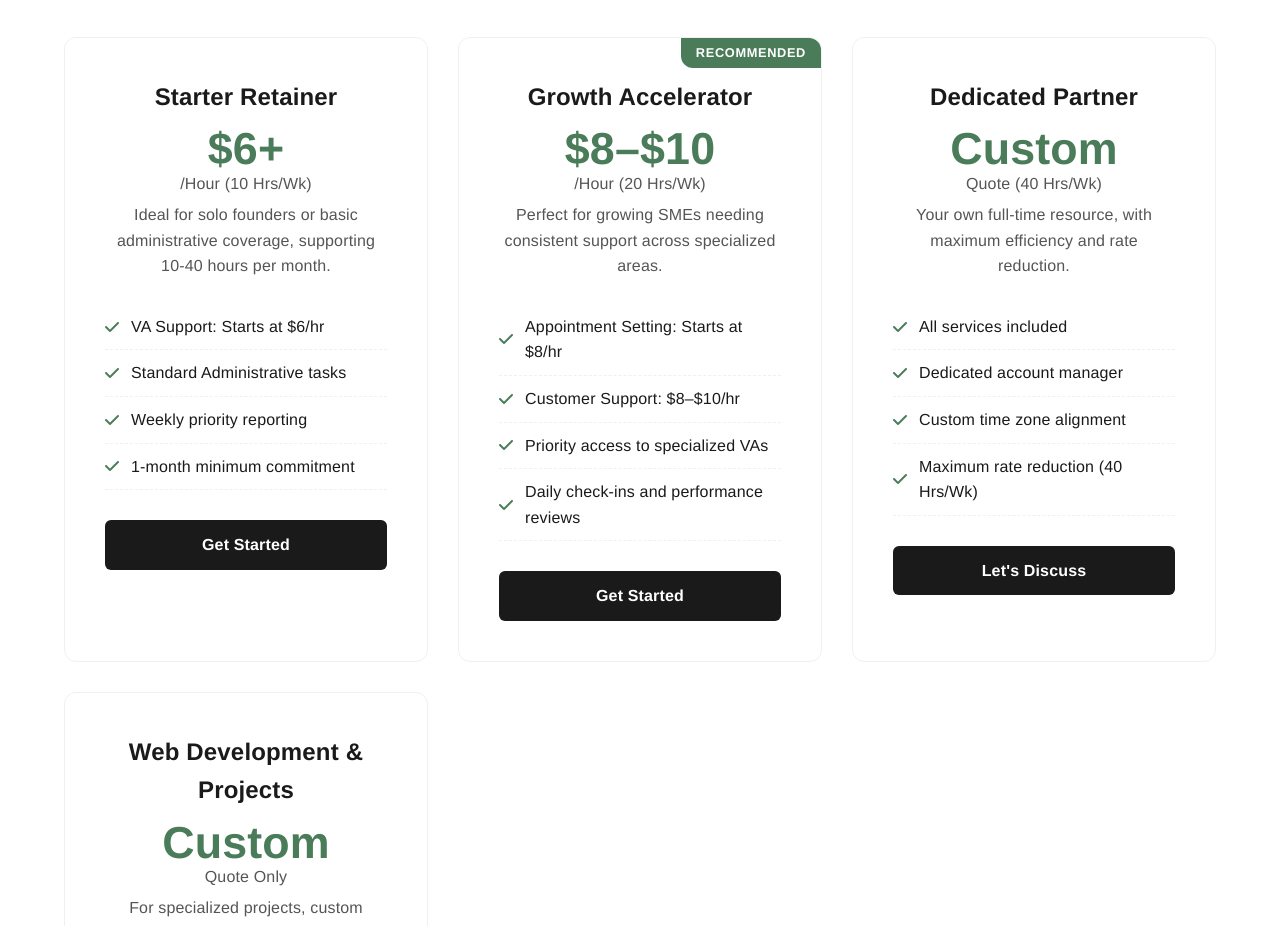
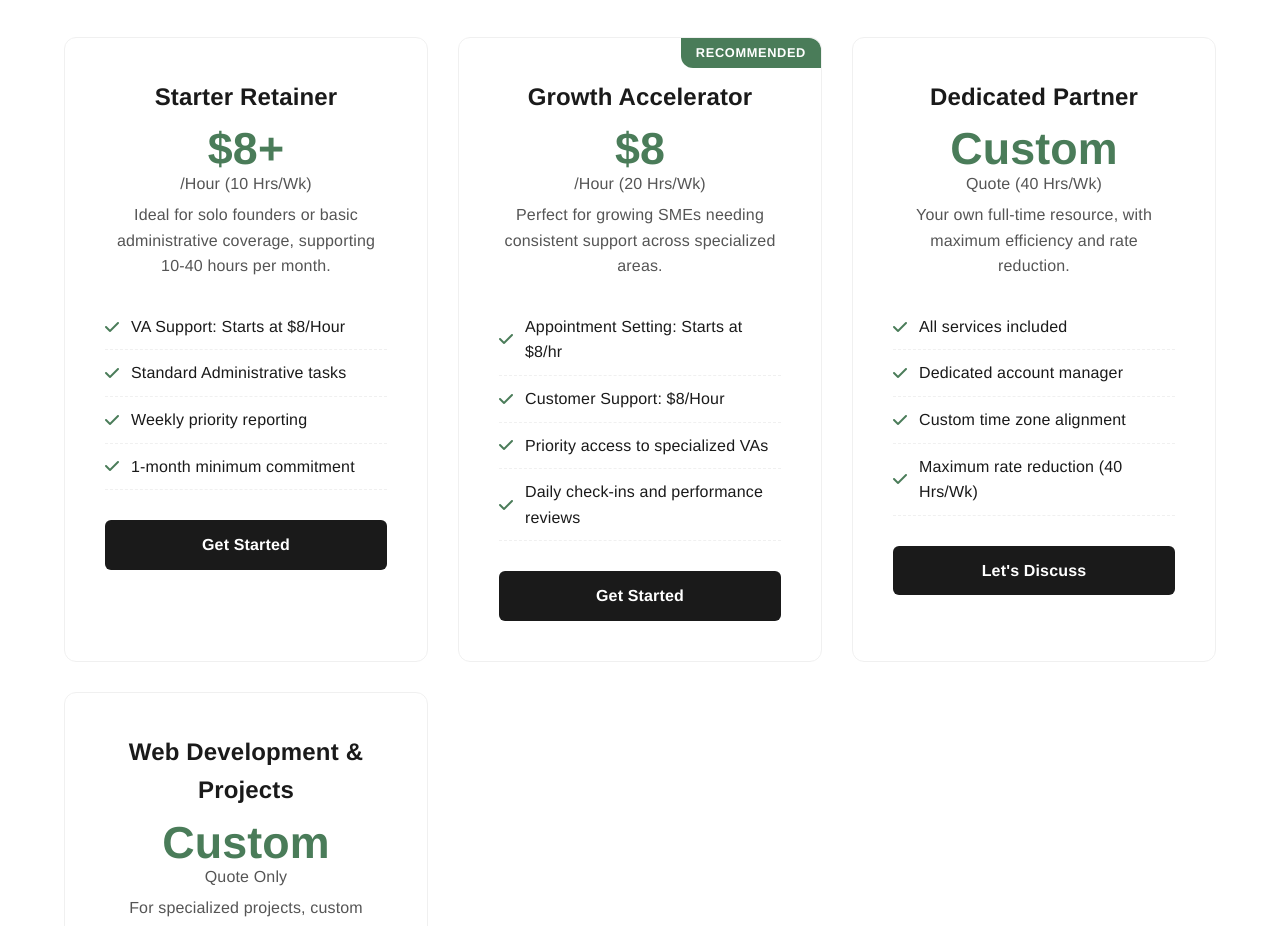
Before and after one commit to CrbyPatyy/SaniSolutions, a website: page index.html in a window 1280 px wide. Shown: the part 3400-4326 px from the top of the page. Drawn offline with nearby package versions, Linux system fonts and the light colour scheme.

Commit message:
Update index.html

```diff
--- a/index.html
+++ b/index.html
@@ -207,10 +207,10 @@
         <!-- Starter Retainer -->
         <div class="pricing-card">
             <div class="pricing-name">Starter Retainer</div>
-            <div class="pricing-price">$6+<span class="price-period">/Hour (10 Hrs/Wk)</span></div>
+            <div class="pricing-price">$8+<span class="price-period">/Hour (10 Hrs/Wk)</span></div>
             <div class="pricing-tagline">Ideal for solo founders or basic administrative coverage, supporting 10-40 hours per month.</div>
             <ul class="pricing-features">
-                <li><i class="fas fa-check"></i> VA Support: Starts at $6/hr</li>
+                <li><i class="fas fa-check"></i> VA Support: Starts at $8/Hour</li>
                 <li><i class="fas fa-check"></i> Standard Administrative tasks</li>
                 <li><i class="fas fa-check"></i> Weekly priority reporting</li>
                 <li><i class="fas fa-check"></i> 1-month minimum commitment</li>
@@ -222,11 +222,11 @@
         <div class="pricing-card">
             <div class="pricing-badge">Recommended</div>
             <div class="pricing-name">Growth Accelerator</div>
-            <div class="pricing-price">$8–$10<span class="price-period">/Hour (20 Hrs/Wk)</span></div>
+            <div class="pricing-price">$8<span class="price-period">/Hour (20 Hrs/Wk)</span></div>
             <div class="pricing-tagline">Perfect for growing SMEs needing consistent support across specialized areas.</div>
             <ul class="pricing-features">
                 <li><i class="fas fa-check"></i> Appointment Setting: Starts at $8/hr</li>
-                <li><i class="fas fa-check"></i> Customer Support: $8–$10/hr</li>
+                <li><i class="fas fa-check"></i> Customer Support: $8/Hour</li>
                 <li><i class="fas fa-check"></i> Priority access to specialized VAs</li>
                 <li><i class="fas fa-check"></i> Daily check-ins and performance reviews</li>
             </ul>
```
